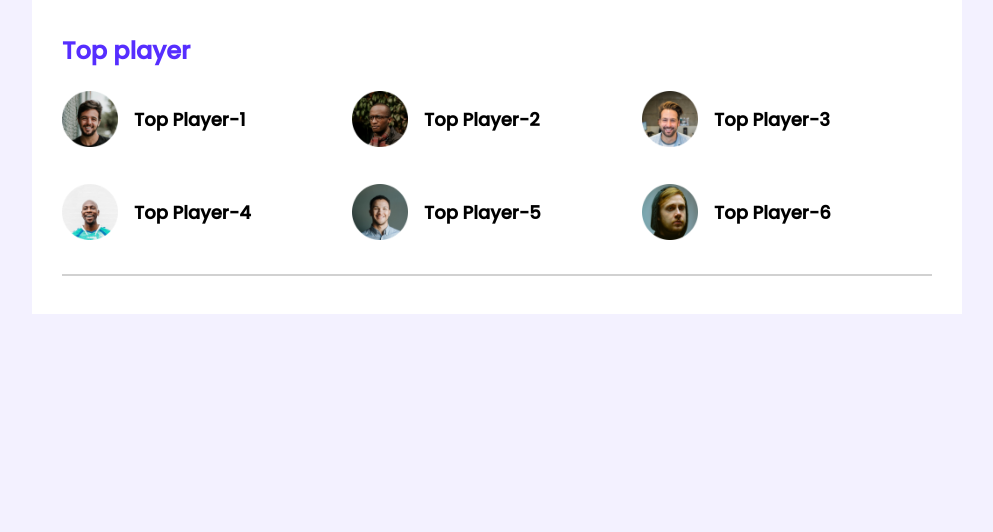
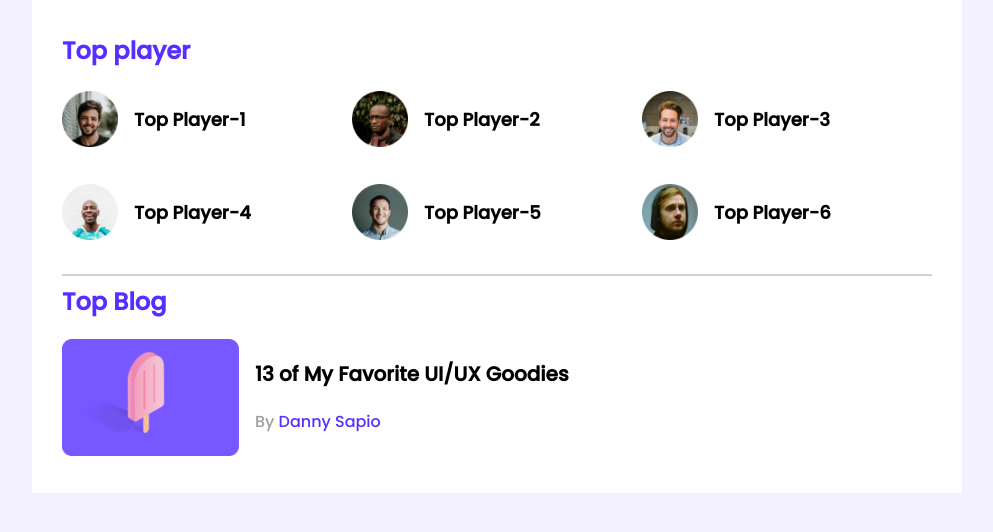
Before and after one commit to Rakibul-Hasan-max/leader-board, a plain HTML site: page index.html in a window 1280 px wide. Shown: the whole page, without its empty margins (143-1136 px from the left). Drawn offline with Linux system fonts and the light colour scheme.

Commit message:
done work for today

```diff
--- a/css/style.css
+++ b/css/style.css
@@ -46,3 +46,26 @@ hr {
     margin-left: 16px;
     font-size: 18px;
 }
+/* top blogs style */
+.blog{
+    display: flex;
+}
+.blog .thumbnail img{
+    width: 177px;
+    height: 117px;
+}
+.blog-info{
+    margin-left: 16px;
+}
+.blog-title{
+    font-size: 20px;
+}
+.blog-author{
+    color: #9F9F9F;
+    font-size: 16px;
+}
+.blog-author a{
+    text-decoration: none;
+    font-size: 16px;
+    color: #562EFF;
+}
--- a/index.html
+++ b/index.html
@@ -48,6 +48,20 @@
                 </div>
             </div>
             <hr>
+            <div class="top-blogs">
+                <h2 class="player-title">Top Blog</h2>
+                <div class="blogs">
+                    <article class="blog">
+                        <div class="thumbnail">
+                            <img src="images/blogs/blog-1.png" alt="">
+                        </div>
+                        <div class="blog-info">
+                            <h3 class="blog-title">13 of My Favorite UI/UX Goodies</h3>
+                            <p class="blog-author">By <a href="">Danny Sapio</a></p>
+                        </div>
+                    </article>
+                </div>
+            </div>
         </section>
     </main>
     <!-- main end -->
```
